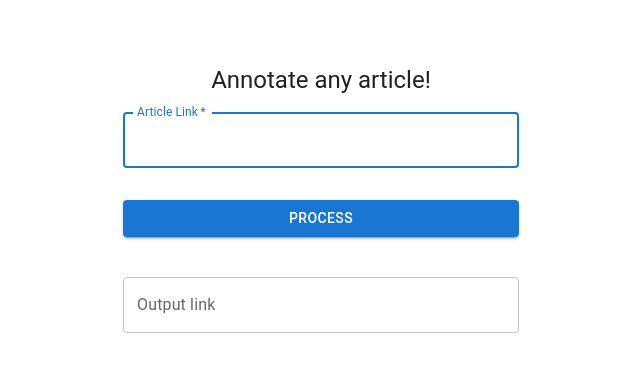
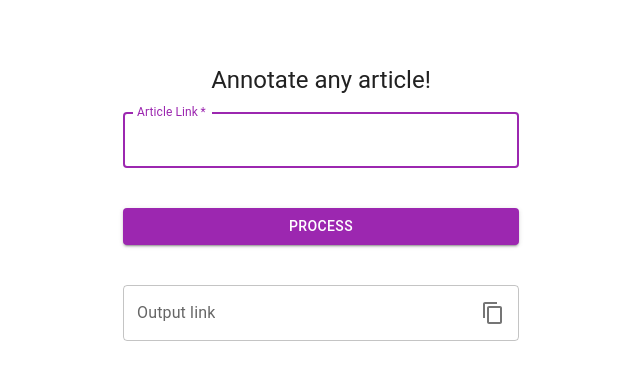
Before and after one commit to husainsyed/Article-Annotator, a React (Create React App) app: page / in a window 1280 px wide. Shown: the top 380 px of the page, without its empty margins (319-959 px from the left). Built offline with nearby package versions, Linux system fonts and the light colour scheme.

Commit message:
pushing new build

```diff
--- a/package.json
+++ b/package.json
@@ -5,12 +5,16 @@
   "dependencies": {
     "@emotion/react": "^11.4.1",
     "@emotion/styled": "^11.3.0",
+    "@material-ui/core": "^4.12.3",
+    "@material-ui/icons": "^4.11.2",
     "@mui/icons-material": "^5.0.4",
+    "@mui/material": "^5.0.4",
     "@testing-library/jest-dom": "^5.14.1",
     "@testing-library/react": "^11.2.7",
     "@testing-library/user-event": "^12.8.3",
     "jquery": "^3.6.0",
     "react": "^17.0.2",
+    "react-clipboard-icon": "^1.1.0",
     "react-dom": "^17.0.2",
     "react-scripts": "4.0.3",
     "web-vitals": "^1.1.2"
--- a/src/SignIn.js
+++ b/src/SignIn.js
@@ -7,17 +7,15 @@ import Typography from '@mui/material/Typography';
 import Container from '@mui/material/Container';
 import $ from 'jquery';
 import { createTheme, ThemeProvider } from '@mui/material/styles';
+import { InputAdornment } from '@mui/material';
+import ContentCopyIcon from '@mui/icons-material/ContentCopy';
 
 const theme = createTheme();
-
 
 export default function SignIn() {
 
     const [count, setCount] = React.useState("");
-
     const handleSubmit = (event) => {
-        // let setProduct = null;
-
         event.preventDefault();
         const data = new FormData(event.currentTarget);
         var getLink = data.get('email');
@@ -35,10 +33,6 @@ export default function SignIn() {
             "apikey": "26610cc5ff0442b69d0429f230e2a055"
         }
 
-        // let resultLink = {
-        //     newLink: null
-        // }
-
         $.ajax({
             url: "https://api.rebrandly.com/v1/links",
             dataType: 'json',
@@ -50,8 +44,6 @@ export default function SignIn() {
                 setCount(`https://outline.com/${link.shortUrl}`)
             },
         });
-
-
     };
 
     return (
@@ -72,9 +64,9 @@ export default function SignIn() {
                         Annotate any article!
                     </Typography>
 
-
                     <Box component="form" onSubmit={handleSubmit} noValidate>
                         <TextField
+                            color="secondary"
                             margin="normal"
                             required
                             id="email"
@@ -86,28 +78,35 @@ export default function SignIn() {
                         <Button
                             type="submit"
                             fullWidth
+                            color="secondary"
                             variant="contained"
-                            sx={{ mt: 3, mb: 2 }}
+                            sx={{ mt: 4, mb: 2 }}
                         >
                             Process
 
                         </Button>
-
                         <TextField
                             label="Output link"
                             id="outlined-read-only-input"
+                            color="secondary"
                             fullWidth
+                            InputProps={{
+                                endAdornment: (
+                                    <InputAdornment position="end">
+                                        <ContentCopyIcon />
+                                    </InputAdornment>
+                                )
+
+                            }}
+
+                            onClick={() => { navigator.clipboard.writeText(count) }}
                             value={count}
-                            sx={{ mt: 3, mb: 2 }}
-                        />
+                            sx={{ mt: 3, mb: 2 }} >
+
+                        </TextField>
                     </Box>
-
-
-
                 </Box>
             </Container>
-
-
         </ThemeProvider>
     );
 }
```
Also changed, not shown: 1 other file (tests, documents, lock files or other folders).
